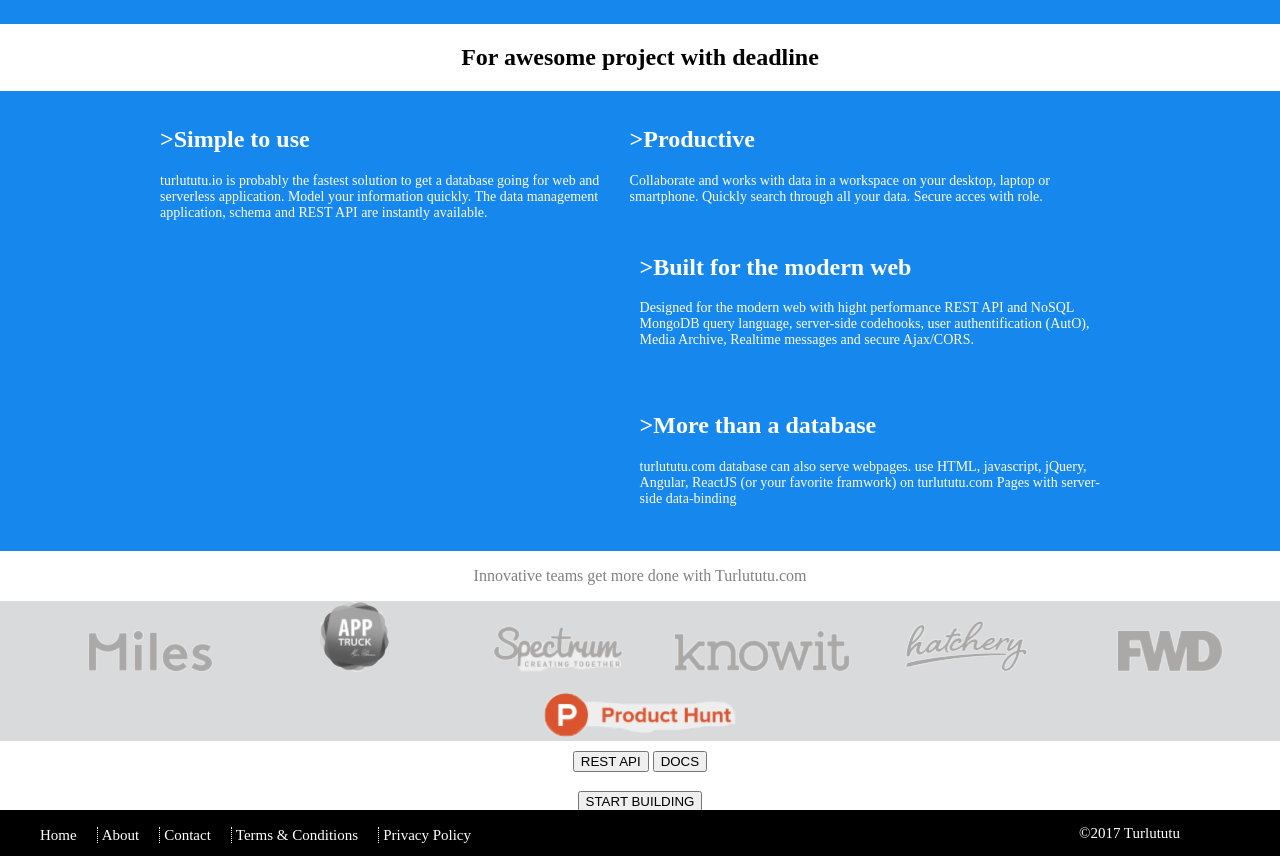
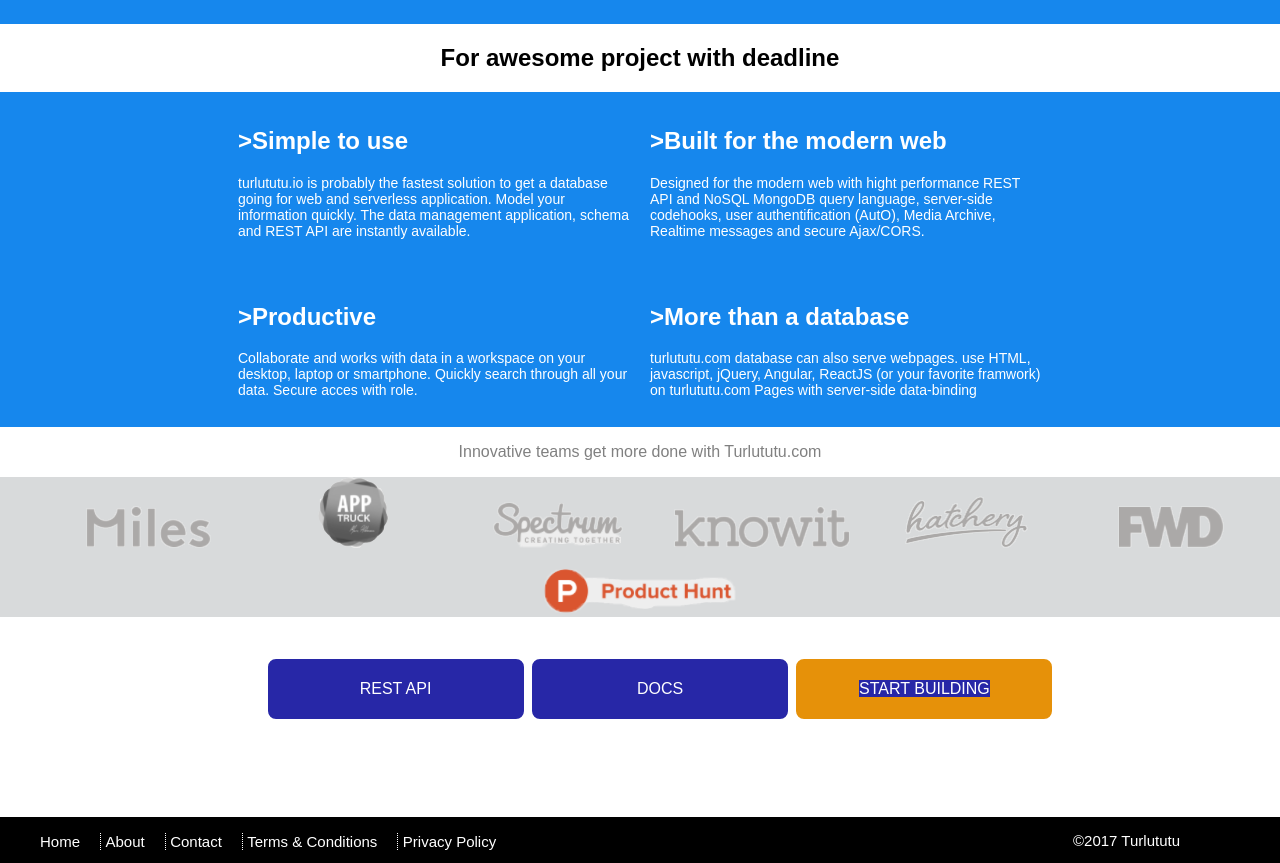
Before and after one commit to kalonjis/turlututu, a plain HTML site: page index.html in a window 1280 px wide. Shown: the part 322-1185 px from the top of the page. Drawn offline with Linux system fonts and the light colour scheme; files whose address does not match are found by name.

Commit message:
ameliorations générales 1

```diff
--- a/index.html
+++ b/index.html
@@ -1,3 +1,4 @@
+
 <!DOCTYPE html>
 <html lang="en">
 
@@ -49,15 +50,17 @@
                     </p>
             </div>
             <div class="divsec3">
-                    <h2>>Productive</h2>
-                    <p>Collaborate and works with data in a workspace on your desktop, laptop or smartphone. Quickly search through all
-                    your data. Secure acces with role.
-                    </p>
-            <div class="divsec3">
-                <h2>>Built for the modern web</h2>
+                    <h2>>Built for the modern web</h2>
                     <p>Designed for the modern web with hight performance REST API and NoSQL MongoDB query language, server-side codehooks,
                     user authentification (AutO), Media Archive, Realtime messages and secure Ajax/CORS.
                     </p>
+            </div>
+
+            <div class="divsec3">
+                <h2>>Productive</h2>
+                <p>Collaborate and works with data in a workspace on your desktop, laptop or smartphone. Quickly search through all
+                your data. Secure acces with role.
+                </p>
             </div>
 
             <div class="divsec3">
@@ -82,14 +85,15 @@
                 <li><img src="logoHatchery.png" alt=""> </li>
                 <li><img src="logoFwd.png" alt=""> </li>
             </ul>
-            <img src="C:\Users\kalon\BeCode\learning-html-css\progressive-enhancement\turlututu\logoProduct.png" alt="">
+            <img src="logoProduct.png" alt="">
         </section>
 
         <section class="section6">
-
-                <button>REST API</button>
-                <button>DOCS</button>
-                <button>START BUILDING</button>
+            <ul>
+                <li> <a href="#">REST API</a> </li>
+                <li><a href="#">DOCS</a></li>
+                <li class="bt3"> <a href="#">START BUILDING</a></li>
+            </ul>
          </section>
 
    </main>
--- a/style.css
+++ b/style.css
@@ -1,7 +1,9 @@
+/*structure générale de la page*/
 body{
         margin: auto;
+        font-family: Arial, Helvetica, sans-serif;
 }
-
+/*structure générale du header- barre de menu*/
 header{
         height: 46px;
         display: flex;
@@ -9,55 +11,73 @@ header{
         background-color: black;
         position: relative;
 }
+
+/*structure générale du menu*/
 nav {
         position: absolute;
         left: 250px;
 }
 
+/*structure des onglets du menu*/
 header li{
         display: inline;
         padding-right: 28px;
         font-size: 15px;
 }
 
+/*mise en forme des liens du menu*/
 header li a{
         text-decoration: none;
         color:#ffffff;
 
 }
+
+/*positionnement du Log In*/
 .Login {
                 font-size: 15px;
                 position: absolute;
                 right: 150px;
 }
+
+/*mise en forme du lien Log In*/
 .Login a{
         text-decoration: none;
         color: white;
 }
 
+/*structure générale du corps de la page - main*/
 main{
         margin: 0;
         text-align: center;
         position: relative;
 }
 
+/*structure générale de la section 1*/
 .section1{
         background-color: #1687ED;
         color: white;
         position: relative;
         height: 300px;
 }
+
+/*positionnement du logo du personnage*/
 .logoperso{
         position: absolute;
-        left: 150;
-        top:20;
+        left: 200px;
+        top:20px;
 }
+
+/*positionnement du logo turlututu*/
 .divsec1 img{
         padding-top: 50px;
 }
+
+/*mise en forme du plug & play*/
 .divsec1 p{
-        font-size: 25;
+        font-size: 40;
 }
+
+/*structure du bouton "start building"*/
 .divsec1 button {
 
                 background-color: #e69109;
@@ -68,42 +88,55 @@ main{
                 font-size: 20px;
                 margin: 20px;
 }
+/*structure générale de la section 2 " for awesom..."*/
 .section2{
         text-align: center;
 }
 
+/*stucture générale de la section 3*/
 .section3{
         background-color: #1687ED;
         color: #ffffff;
-        display: grid;
-        grid-template-columns: auto auto;
+        display: flex;
+        flex-flow: row wrap;
+        padding: 0 150px;
         justify-content: center;
-        align-content: center;
-        padding: 0px 150px;
 }
+
+/*structure des textes*/
 .divsec3 {
         padding: 15px 10px;
         text-align: left;
         font-size: 14px;
+        width: 40%;
 }
+
+/*mise en forme des titres*/
 .divsec3 h2 {
         font-size: 24px;
 }
+
+/*mise en forme des paragraphes*/
 .divsec3 p {
         margin-top: 10px;
         color: white;
 }
+
+/*structure section 4 "Innovative..."*/
 .section4{
         text-align: center;
         color: gray;
 }
 
+/*structure générale de la section 5 "les logos des sociétés"*/
 .section5{
         background-color:#D8DADB ;
         padding: 0px;
         margin:auto;
         list-style-type: none;
 }
+
+/*structure des logos en gris*/
 .section5 li{
         display: inline-block;
         width: 200px;
@@ -113,25 +146,56 @@ main{
         text-align: center;
         line-height: 40px;
 }
+
+/*logo "product hunt"*/
 .section5 img{
                 align-self: center;
 }
-
+/*structure générale de la 6eme section*/
 .section6 {
         padding: 0px;
         margin: 0px;
-        list-style-type: none;
+        height: 200px;
+
 }
-        .section6 {
+/*structure de la barre de boutons*/
+.section6 ul{
+        display: inline;
+
+}
+/*structure des onglets*/
+.section6 li {
         display: inline-block;
-        width: 200px;
+        width: 20%;
+        background-color: rgb(39, 39, 167);
         height: 40px;
-        margin: auto;
-        padding: 0px;
+        margin-top: 40px;
+        padding-top: 10px;
+        padding-bottom: 10px;
         text-align: center;
         line-height: 40px;
+        border: 2px solid white;
+        border-radius: 10px;
 }
 
+/*couleur du 3e onglet*/
+.section6 li:nth-child(3){
+        background-color: #e69109;
+}
+
+/*structure des liens*/
+.section6 li a{
+        background-color: rgb(39, 39, 167);
+        color: white;
+        text-decoration: none;
+}
+
+/*mise en couleur du "start building"*/
+.section6 li a:nth-child(3){
+        background-color: #e69109;
+}
+
+/*structure générale du pied de page- footer*/
 footer{
         height: 46px;
         color: white;
@@ -139,11 +203,13 @@ footer{
         position: relative;
 }
 
+/*structure de la barre de menu*/
 footer ul{
         position: absolute;
 
 }
 
+/*structure des onglets*/
 footer li{
         display: inline;
         font-size: 15px;
@@ -151,14 +217,19 @@ footer li{
         border-right: 1px dotted white;
 }
 
+/*structure des liens*/
 footer li a{
         text-decoration: none;
         color:#ffffff;
 
 }
+
+/*suppression bordures du lien "policy"*/
 footer li:nth-child(5){
         border-style: none;
 }
+
+/*positionnement du "copyright"*/
 footer p{
         position: absolute;
         top: auto;
```
Lines whose indentation alone changed are shown as unchanged.
